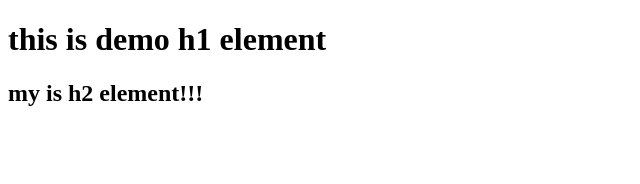
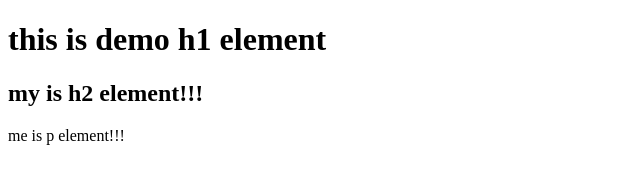
Before and after one commit to hsjdhe0816/20250730, a plain HTML site: page index.html in a window 1280 px wide. Shown: the whole page, without its empty margins (0-640 px from the left). Drawn offline with Linux system fonts and the light colour scheme.

Commit message:
add p element

```diff
--- a/index.html
+++ b/index.html
@@ -8,5 +8,6 @@
 <body>
     <h1>this is demo h1 element</h1>
     <h2>my is h2 element!!!</h2>
+    <p>me is p element!!!</p>
 </body>
 </html>
```
